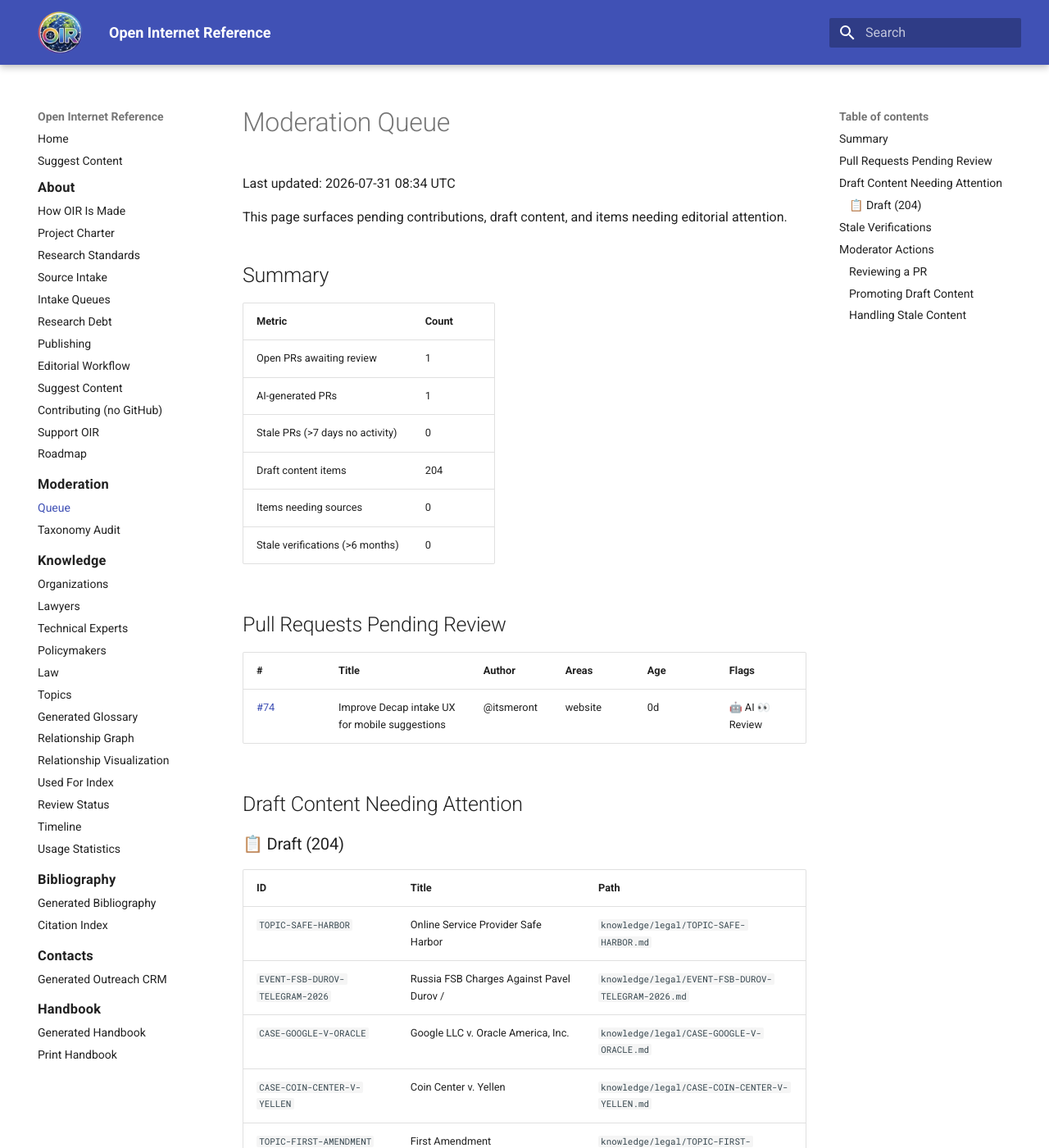
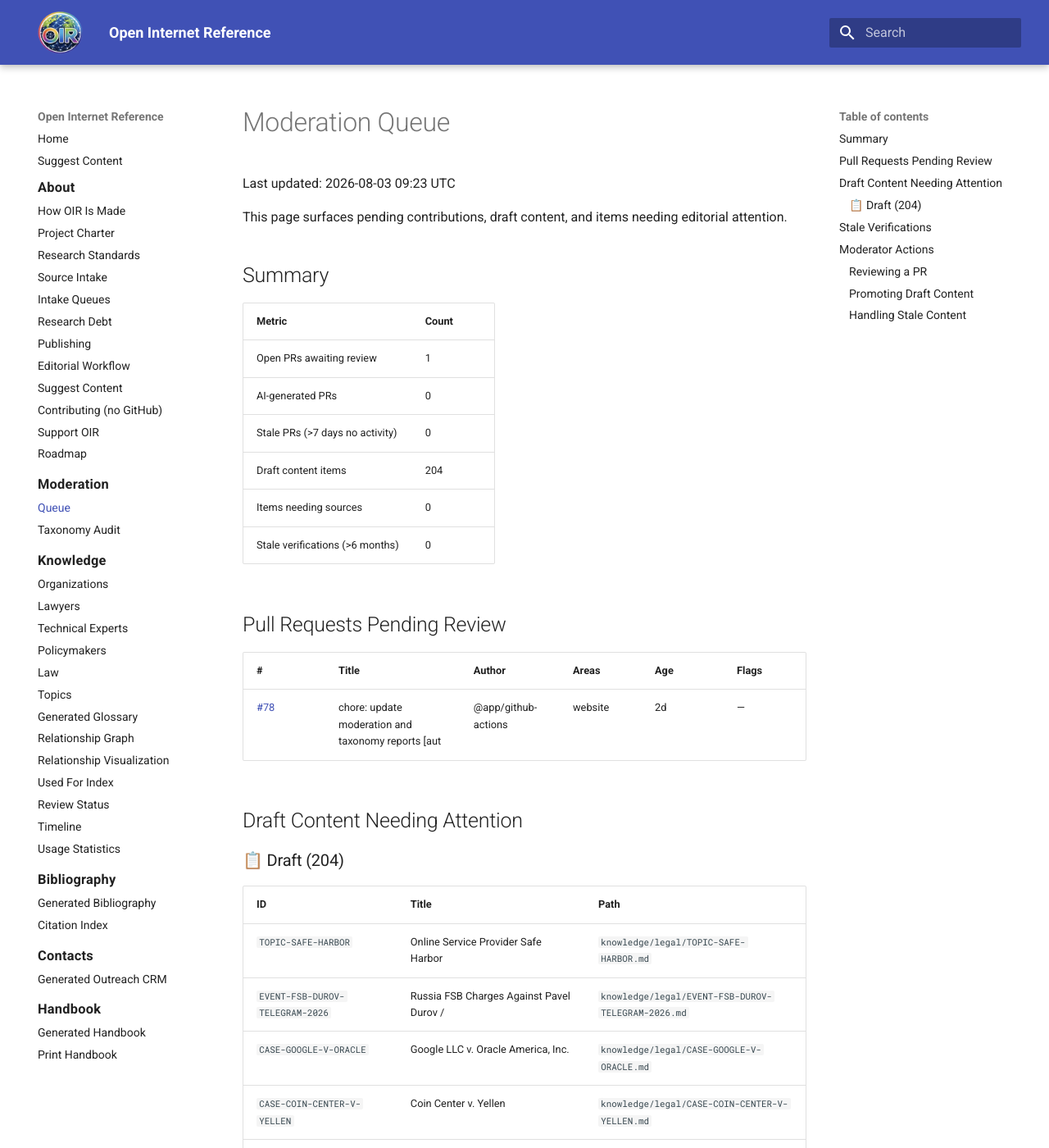
Before and after one commit to itsmeront/open-internet-reference, an MkDocs documentation site: the page built from website/generated/moderation.md, in a window 1280 px wide and 1400 px high. Shown: the whole window at 82% size. Built offline with MkDocs 1.6.1 and Material for MkDocs 9.7.7, drawn with Linux system fonts in a browser that asks for light colours.

Commit message:
chore: update moderation and taxonomy reports [automated]

```diff
--- a/website/generated/moderation.md
+++ b/website/generated/moderation.md
@@ -1,6 +1,6 @@
 # Moderation Queue
 
-Last updated: 2026-07-31 08:34 UTC
+Last updated: 2026-08-03 09:23 UTC
 
 This page surfaces pending contributions, draft content, and items needing editorial attention.
 
@@ -9,7 +9,7 @@ This page surfaces pending contributions, draft content, and items needing edito
 | Metric | Count |
 |--------|-------|
 | Open PRs awaiting review | 1 |
-| AI-generated PRs | 1 |
+| AI-generated PRs | 0 |
 | Stale PRs (>7 days no activity) | 0 |
 | Draft content items | 204 |
 | Items needing sources | 0 |
@@ -19,7 +19,7 @@ This page surfaces pending contributions, draft content, and items needing edito
 
 | # | Title | Author | Areas | Age | Flags |
 |---|-------|--------|-------|-----|-------|
-| [#74](https://github.com/itsmeront/open-internet-reference/pull/74) | Improve Decap intake UX for mobile suggestions | @itsmeront | website | 0d | 🤖 AI 👀 Review |
+| [#78](https://github.com/itsmeront/open-internet-reference/pull/78) | chore: update moderation and taxonomy reports [aut | @app/github-actions | website | 2d | — |
 
 ## Draft Content Needing Attention
 
```
Also changed, not shown: website/generated/taxonomy-audit.md (+1 -1 lines), 2 other files.
